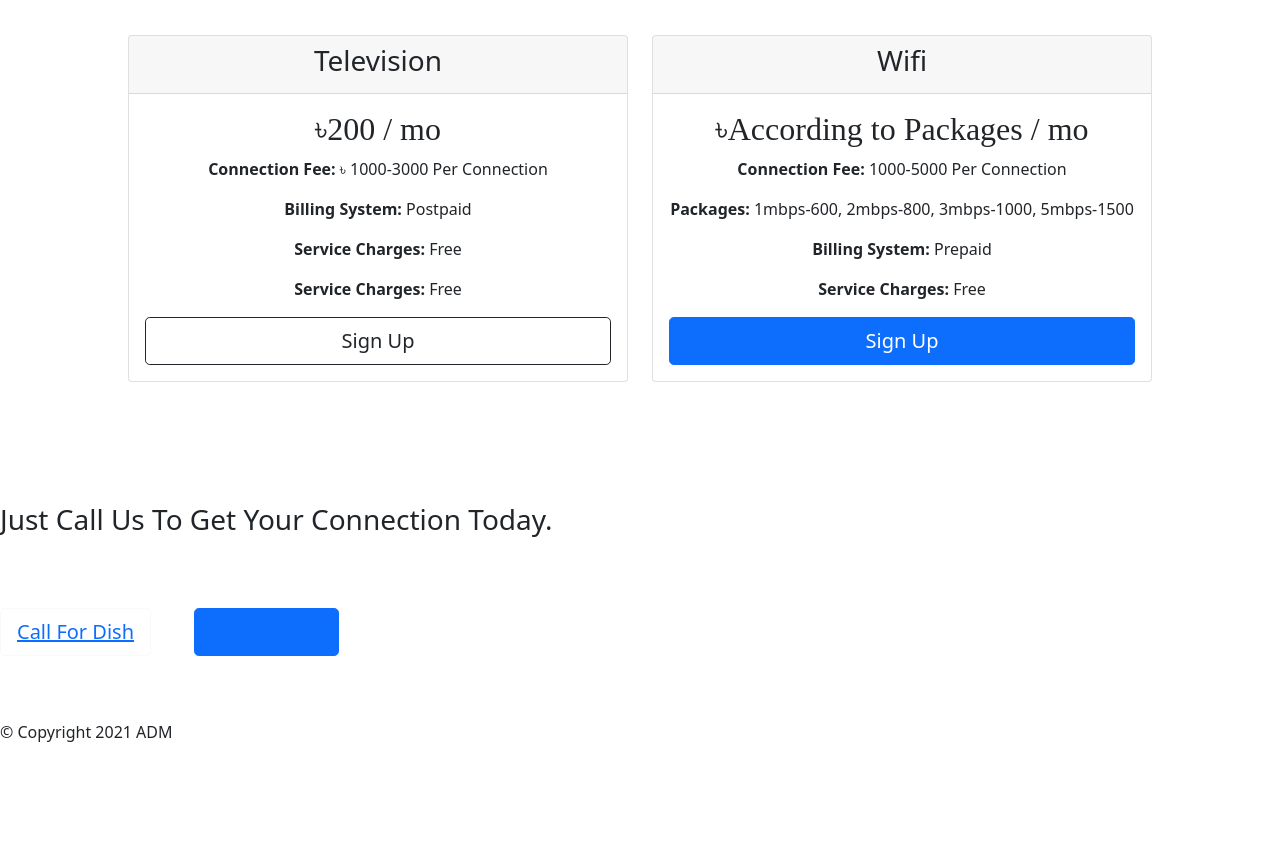
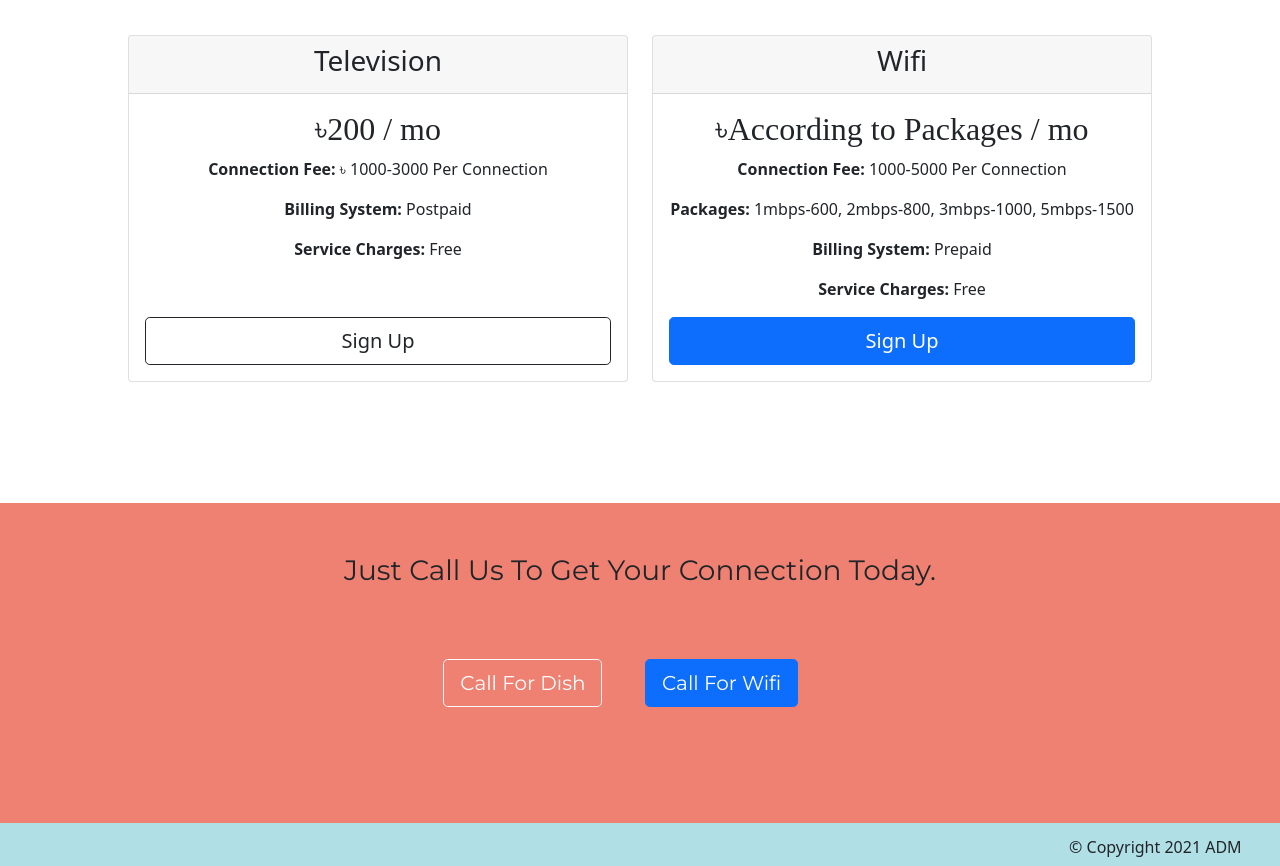
Before and after one commit to shahin-raj/adm, a plain HTML site: page index.html in a window 1280 px wide. Shown: the part 1931-2797 px from the top of the page. Before the commit the page ends 2691 px from the top, so only its background shows below. Drawn offline with nearby package versions, Linux system fonts and the light colour scheme.

Commit message:
Update styles.css

```diff
--- a/css/styles.css
+++ b/css/styles.css
@@ -47,11 +47,11 @@ h2 {
 	font-weight: bold;
 	padding-left: 0;
 	text-decoration: none;
-	color: powderblue;
+	color: black;
 }
 
 .nav-brand:hover {
-	color: black;
+	color: powderblue;
 }
 
 .navbar {
@@ -75,6 +75,16 @@ h2 {
 	padding-top: 80px;
 }
 
+@media (max-width: 1050px) {
+	.title-img {
+		position: static;
+		padding-top: 0;
+	}
+
+	.container {
+		padding-bottom: 0;
+	}
+}
 
 /*Features*/
 
@@ -149,3 +159,41 @@ h3 {
 	padding: 3%;
 	/*text-align: center;*/
 }
+
+.hide-box {
+	visibility: hidden;
+}
+
+
+/*Call to Action*/
+
+#cta {
+	background-color: #ef8172;
+	padding: 4% 0%;
+	text-align: center;
+	font-family: montserrat;
+}
+
+.download-button {
+	padding: 0 3%;
+}
+
+.cta-button {
+	text-decoration: none;
+	color: white;
+}
+
+.cta-button:hover {
+	color: black;
+}
+
+#footer {
+	background-color: powderblue;
+	margin: 0;
+	text-align: right;
+	padding: 1% 0%;
+}
+
+.footer-content {
+	padding-right: 3%;
+}
```
